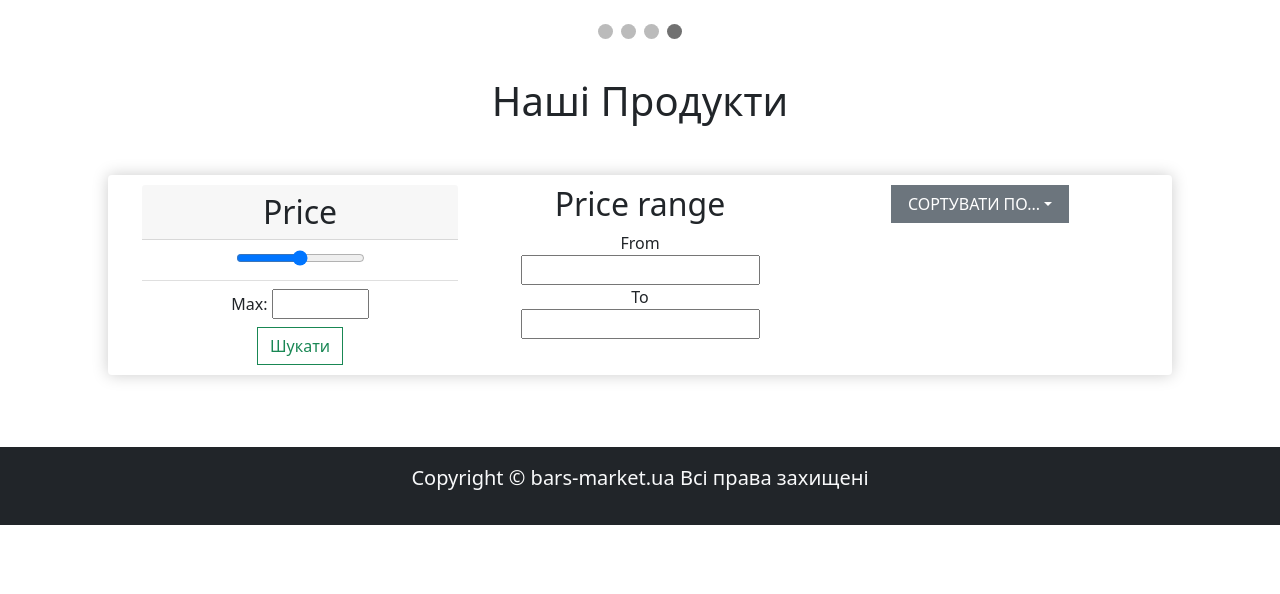
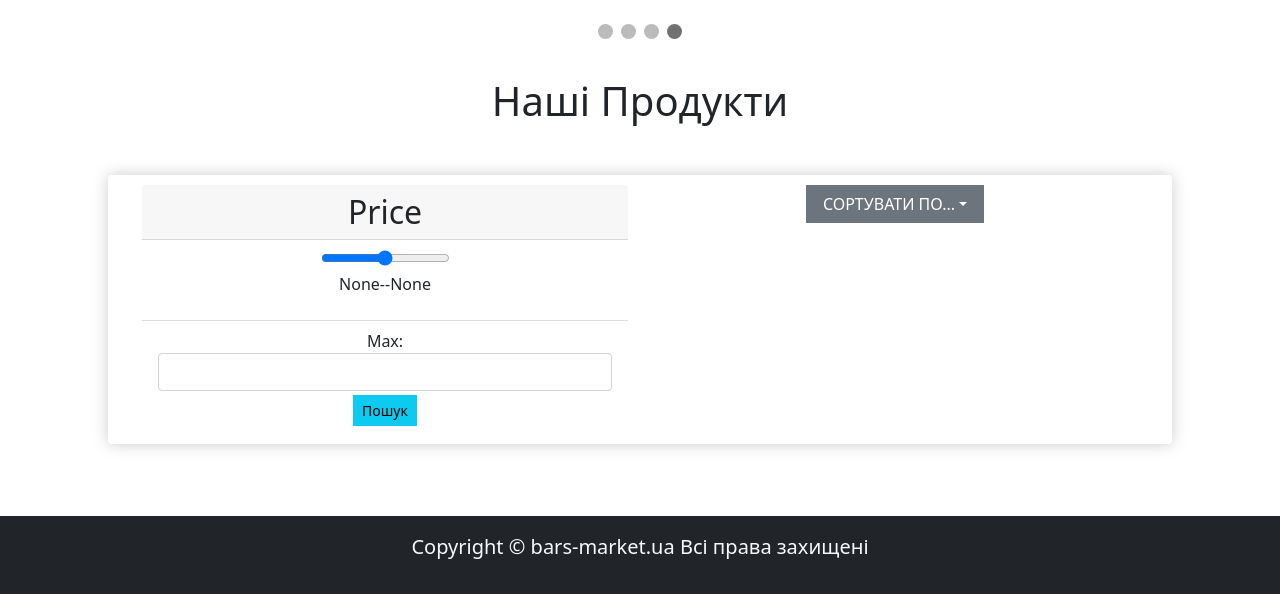
Before and after one commit to barserkaua/Ecommerce-website, a Django app: page / in a window 1280 px wide. Shown: the part 575-1169 px from the top of the page. Before the commit the page ends 1100 px from the top, so only its background shows below. Run offline with Django 3.2, Linux system fonts and the light colour scheme; data that the repository does not hold is empty.

Commit message:
upgrade sorting menu#3 product price filter with min max values

```diff
--- a/barsmarket/settings.py
+++ b/barsmarket/settings.py
@@ -69,6 +69,7 @@ TEMPLATES = [
                 'django.contrib.messages.context_processors.messages',
                 'shop.context_processors.menu_links',
                 'shop.context_processors.counter',
+                'shop.template_context.get_filters',
             ],
         },
     },
--- a/shop/models.py
+++ b/shop/models.py
@@ -25,7 +25,7 @@ class Product(models.Model):
     slug = models.SlugField(max_length=250, unique=True)  # як буде відображатися у нашій силці
     description = models.TextField(blank=True)  # опис
     category = models.ForeignKey(Category, on_delete=models.CASCADE)
-    price = models.DecimalField(max_digits=10, decimal_places=2)
+    price = models.PositiveIntegerField(default=0)
     image = models.ImageField(upload_to='product', blank=True)
     stock = models.IntegerField()
     available = models.BooleanField(default=True)
--- /dev/null
+++ b/shop/template_context.py
@@ -0,0 +1,14 @@
+from django.db.models import Min, Max
+
+from shop.models import Product
+
+
+def get_filters(request):
+
+    minMaxPrice = Product.objects.aggregate(Min('price'), Max('price'))
+
+    data = {
+        'minMaxPrice': minMaxPrice,
+    }
+
+    return data
--- a/shop/templates/shop/home.html
+++ b/shop/templates/shop/home.html
@@ -2,9 +2,11 @@
 
 {% load static %}
 
+
 {% block title %} Home {% endblock %}
 
 {% block content %}
+<script type="text/javascript" src="{% static 'shop/product-filter.js' %}"></script>
     <title>Bars-market</title>
     <section class="slideshow ">
         <div class="slideshow-container">
@@ -49,33 +51,15 @@
                                 <h2 class="card-header">Price</h2>
                                 <div class="list-group list-group-flush">
                                     <li class="list-group-item">
-                                        <input type="range" id="rangeInput" min="0" max="100" oninput="maxPrice.value=this.value"/>
+                                        <input type="range" value="{{minMaxPrice.price__min}}" max={{minMaxPrice.price__max}}
+                                               min={{minMaxPrice.price__min}} id="rangeInput" oninput="maxPrice.value=this.value"/>
+                                        <p>{{minMaxPrice.price__min}}--{{minMaxPrice.price__max}}</p>
                                     </li>
                                     <li class="list-group-item">
-                                        Max: <input type="number" id="maxPrice" onkeyup="rangeInput.value=this.value" min="0" max="100"/>
+                                        Max: <input type="number" value="{{minMaxPrice.price__min}}" max={{minMaxPrice.price__max}}
+                                        min={{minMaxPrice.price__min}} class="form-control" id="maxPrice" onkeyup="rangeInput.value=this.value" id="maxPrice"/>
+                                        <button id="priceFilterBtn" class="btn btn-info btn-sm mt-1">Пошук</button>
                                     </li>
-                                </div>
-                                <div class="field">
-                                    <div>
-                                        <button class="btn btn-outline-success" type="submit">
-                                            Шукати
-                                        </button>
-                                    </div>
-                                </div>
-                            </div>
-                            <div class="col">
-                                <h2 class="is-size-5">Price range</h2>
-                                <div class="field">
-                                    <label>From</label>
-                                    <div class="control">
-                                        <input type="number" name="price_from" class="input" value="{{ price_from }}">
-                                    </div>
-                                </div>
-                                <div class="field">
-                                    <label>To</label>
-                                    <div class="control">
-                                        <input type="number" name="price_to" class="input" value="{{ price_to }}">
-                                    </div>
                                 </div>
                             </div>
                             <div class="col">
```
Also changed, not shown: shop/static/shop/product-filter.js (added, +50 -0 lines), shop/views.py (+5 -4 lines).
